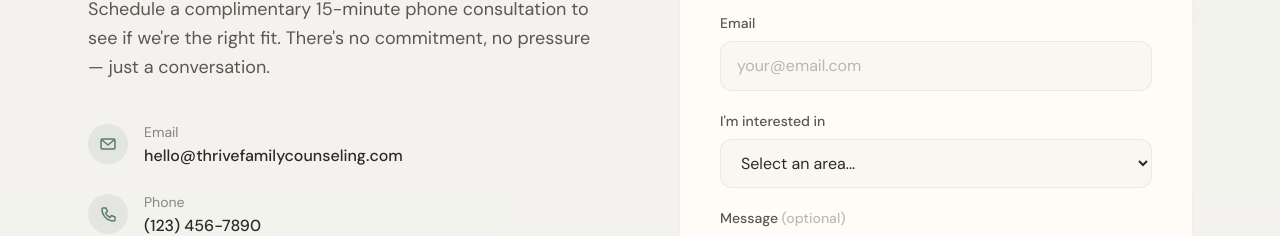
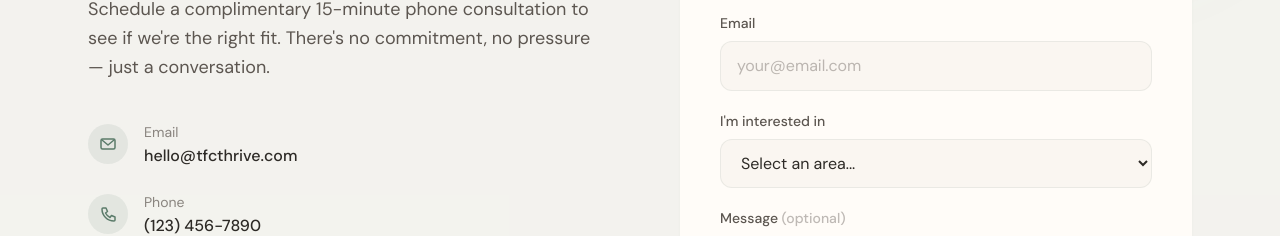
Before and after one commit to Tazman75/thrive, a React (Vite) app: page / in a window 1280 px wide. Shown: the part 4124-4360 px from the top of the page. Built offline with nearby package versions, Linux system fonts and the light colour scheme.

Commit message:
Update email domain to tfcthrive.com

```diff
--- a/src/components/Contact.tsx
+++ b/src/components/Contact.tsx
@@ -36,8 +36,8 @@ export default function Contact() {
                 </div>
                 <div>
                   <p className="text-sm text-brown-light/70 mb-0.5">Email</p>
-                  <a href="mailto:hello@thrivefamilycounseling.com" className="text-brown font-medium hover:text-sage transition-colors">
-                    hello@thrivefamilycounseling.com
+                  <a href="mailto:hello@tfcthrive.com" className="text-brown font-medium hover:text-sage transition-colors">
+                    hello@tfcthrive.com
                   </a>
                 </div>
               </div>
--- a/src/components/PTWelcome.tsx
+++ b/src/components/PTWelcome.tsx
@@ -271,7 +271,7 @@ export default function PTWelcome({ onViewFullSite }: PTWelcomeProps) {
                   Call (123) 456-7890
                 </a>
                 <a
-                  href="mailto:hello@thrivefamilycounseling.com"
+                  href="mailto:hello@tfcthrive.com"
                   className="flex items-center justify-center gap-2.5 w-full py-3.5 border border-sage/20 text-sage font-medium rounded-full hover:bg-sage-light/40 transition-all duration-200 text-sm tracking-wide"
                 >
                   <svg className="w-4 h-4" viewBox="0 0 16 16" fill="none" stroke="currentColor" strokeWidth="1.5">
```
